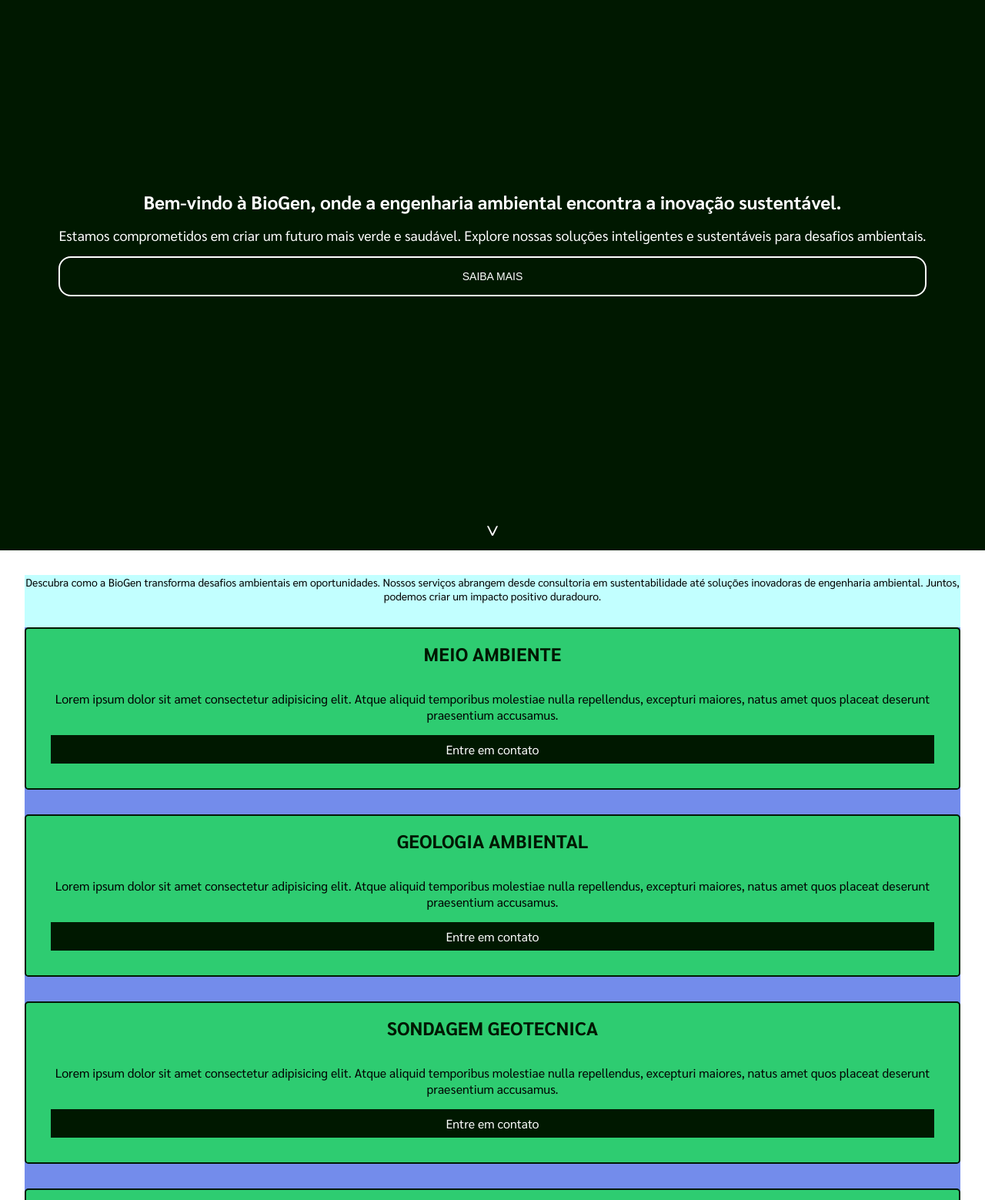
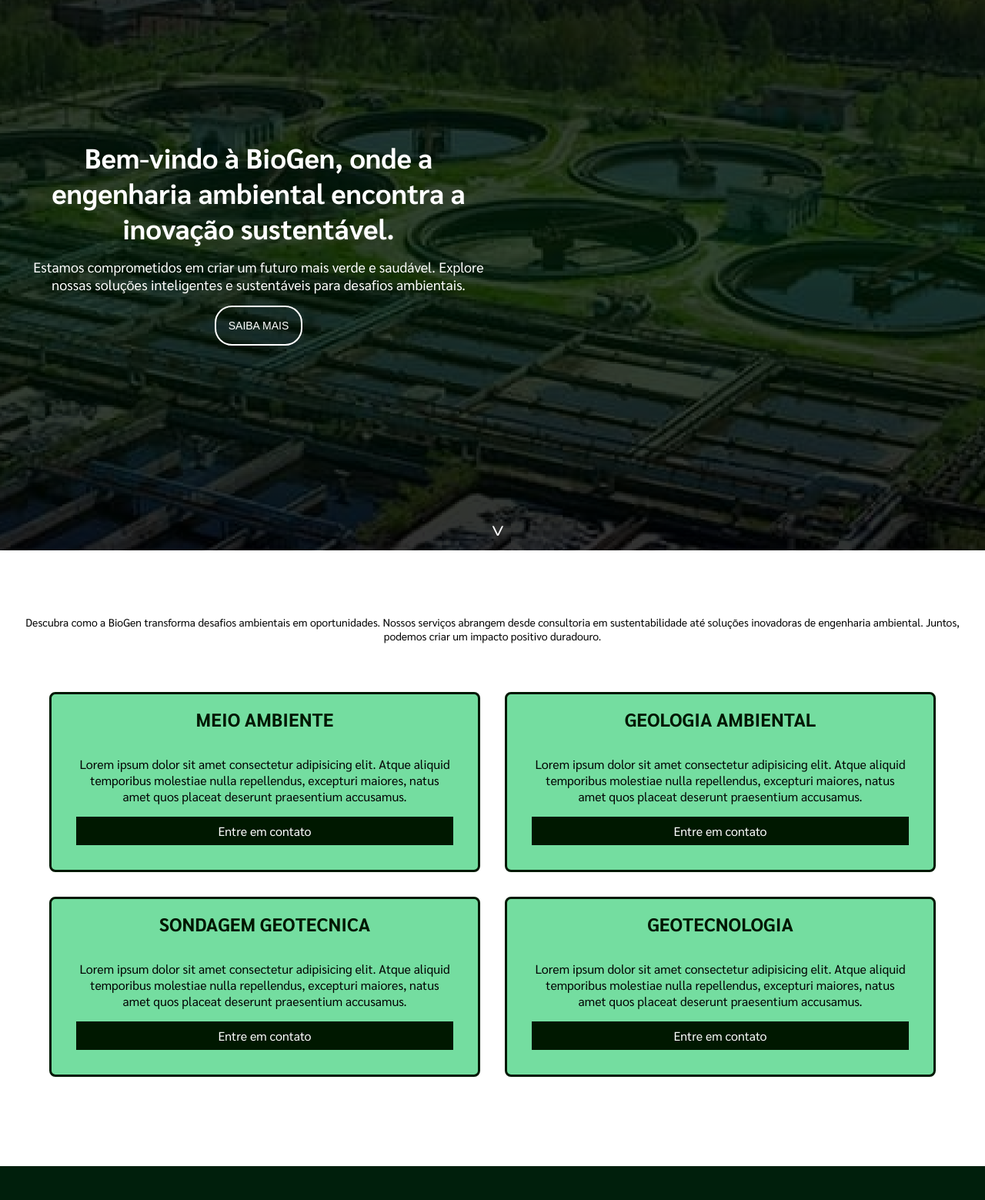
Before and after one commit to FabricioDag/Biogen, a plain HTML site: page index.html in a window 1280 px wide. Shown: the part 85-1644 px from the top of the page at 77% size. Drawn offline with Linux system fonts and the light colour scheme.

Commit message:
Add files via upload

```diff
--- a/index.html
+++ b/index.html
@@ -5,7 +5,7 @@
     <meta name="viewport" content="width=device-width, initial-scale=1.0">
     <title>Biogen - Biologia e Engenharia</title>
     <link rel="stylesheet" href="./style.css">
-
+    <script src="./scripts.js" defer></script>
 </head>
 <body>
 
@@ -37,6 +37,8 @@
          <!-- INICIO DO HOME -->
 
         <section id="home" class="home">
+
+            <div class="green"></div>
 
             <div class="homeContentWrapper">
 
@@ -154,7 +156,7 @@
 
                     <div class="cardSobre">
 
-                        <p class="subTitle">integridade</p>
+                        <p class="subTitle">Integridade</p>
 
                         <div class="cardCircle">
 
@@ -221,6 +223,5 @@
 
 
 
-    <script src="https://fabriciodag.github.io/Biogen/scripts.js"></script>
 </body>
 </html>
--- a/style.css
+++ b/style.css
@@ -125,6 +125,9 @@
     bottom: 1rem;
     left: 50%;
     transform: translateX(-50%);
+    z-index: 100;
+
+    animation: jump 2s infinite ease-in-out;
 }
 
 .title{
@@ -138,6 +141,25 @@
 
 .contentText{
     font-size: var(--textFontSize);
+}
+
+.green{
+    position: absolute;
+    background-color: rgb(0, 24, 0);
+    width: 100%;
+    height: 100%;
+    opacity: .8;
+    z-index: 1;
+}
+
+.green::after{
+    content: "";
+    position: absolute;
+    left: 0;
+    height: 100%;
+    width: 100%;
+    background: linear-gradient(180deg, rgba(0,0,0,1) 0%, rgba(0,0,0,0) 50%, rgba(0,0,0,1) 100%);
+    z-index: 1;
 }
 
 /*--------------------------------------- FIM DEBUG ------------------------------------------------------------*/
@@ -154,27 +176,40 @@
     position: relative;
 }
 
+
 /* INICIO HOME */
 .home{
-    background-color: rgb(0, 24, 0);
+    /* background-color: rgb(0, 24, 0); */
+    background-image: url(./ImageBg.png);
     color: white;
+
+
 }
 
 .homeContentWrapper{
     text-align: center;
     display: flex;
     flex-direction: column;
+    align-items: center;
     gap: 1rem;
+    z-index: 100;
 }
 
 
 .homeBtn{
     font-size: var(--textFontSize);
     padding: 1rem;
-    border-radius: 1rem;
+    border-radius: 1.4rem;
     background-color: transparent;
     border: 2px solid white;
     color: white;
+    transition: .2s ease;
+}
+
+.homeBtn:hover{
+    cursor: pointer;
+    border: 2px solid var(--limeGreen);
+    color: var(--limeGreen);
 }
 
 /* FIM HOME */
@@ -193,7 +228,7 @@
 }
 
 .servicosContentWrapper, .sobreContentWrapper, .orcamentoContentWrapper{
-    background-color: rgba(0, 255, 255, 0.24);
+    /* background-color: rgba(0, 255, 255, 0.24); */
     display: flex;
     flex-direction: column;
     gap: 2rem;
@@ -202,7 +237,7 @@
 
 
 .cards{
-    background-color: rgba(60, 60, 221, 0.589);
+    /* background-color: rgba(60, 60, 221, 0.589); */
     display: flex;
     flex-direction: column;
     gap: 2rem;
@@ -211,13 +246,13 @@
 
 /*---------------------------------------------------- INICIO CARD ----------------------------------------------------------------------*/
 .card{
-    background-color: #2ECC71;
+    background-color: #2ecc70a9;
     padding: 1rem;
-    border: 2px solid rgb(0, 24, 0);
+    border: 3px solid rgb(0, 24, 0);
     display: flex;
     flex-direction: column;
     gap: 1rem;
-    border-radius: .3rem;
+    border-radius: 8px;
 }
 
 .card h2{
@@ -374,11 +409,45 @@
     display: none;
 }
 
+@keyframes jump {
+    0% {
+      transform: translateY(0);
+    }
+
+    50%{
+        transform: translateY(-1rem);
+    }
+
+
+    100% {
+      transform: translateY(0);
+    }
+  }
+
 
 @media (min-width: 600px) {
 
+    :root{
+        --titleFontSize:2.25em;
+        --titleFontWeight:bold;
+
+        --subTitleFontSize:18px;
+
+        --textFontSize:14px;
+
+        --limeGreen:rgb(152, 202, 58);
+        --bgGreen: #001F0C;
+
+    }
+
+
+
     header{
         padding: 3rem;
+    }
+
+    header.ativo{
+        padding: 2rem 3rem;
     }
 
     .hamburguerBtn{
@@ -396,7 +465,7 @@
         display: flex;
         place-content: center;
         transition: .3s ease;
-    }
+        }
 
     .active{
         right: 0;
@@ -411,8 +480,86 @@
 
 
 
+    .homeContentWrapper{
+        /*
+        text-align: center;
+        display: flex;
+        flex-direction: column;
+        gap: 1rem;
+        */
+
+        display: flex;
+
+        /* background-color: #2ECC71; */
+        width: 50%;
+    }
 
 
 
+    /* ------------------ Serviços --------------- */
+    .cards{
+        /*
+        background-color: rgba(60, 60, 221, 0.589);
+        display: flex;
+        flex-direction: column;
+        gap: 2rem;
+        */
+
+        display: grid;
+        grid-template-columns: 1fr 1fr;
+        grid-template-rows: 1fr 1fr;
+        padding: 2rem;
+    }
+
+    .sobreContentWrapper{
+        /*
+        background-color: rgba(202, 181, 110, 0.24);
+        display: flex;
+        flex-direction: column;
+        gap: 2rem;
+        */
+
+        /* background-color: rgba(255, 0, 0, 0.527); */
+
+        display: grid;
+        grid-template-columns: 1fr 3fr;
+        place-items: center;
+    }
+
+    .cardsSobre{
+        /*
+        display: flex;
+        flex-direction: column;
+        gap: 3rem;
+        */
+
+        display: flex;
+        flex-direction: row;
+    }
+
+    .cardSobre{
+        /*
+        display: flex;
+        flex-direction: column;
+        align-items: center;
+        gap: 1rem;
+        */
+
+        padding: 2rem;
+        border: 2px solid white;
+        border-radius: 8px;
+    }
+
+    .orcamentoContentWrapper{
+        display: grid;
+        grid-template-columns: 1fr 1fr;
+        place-items: center;
+        gap: 0;
+    }
+
+    .orcamentoContentWrapper .contentText{
+        padding:1rem 10rem;
+        /* background-color: red; */
+    }
 
   }
```
Also changed, not shown: ImageBg.png (added).
